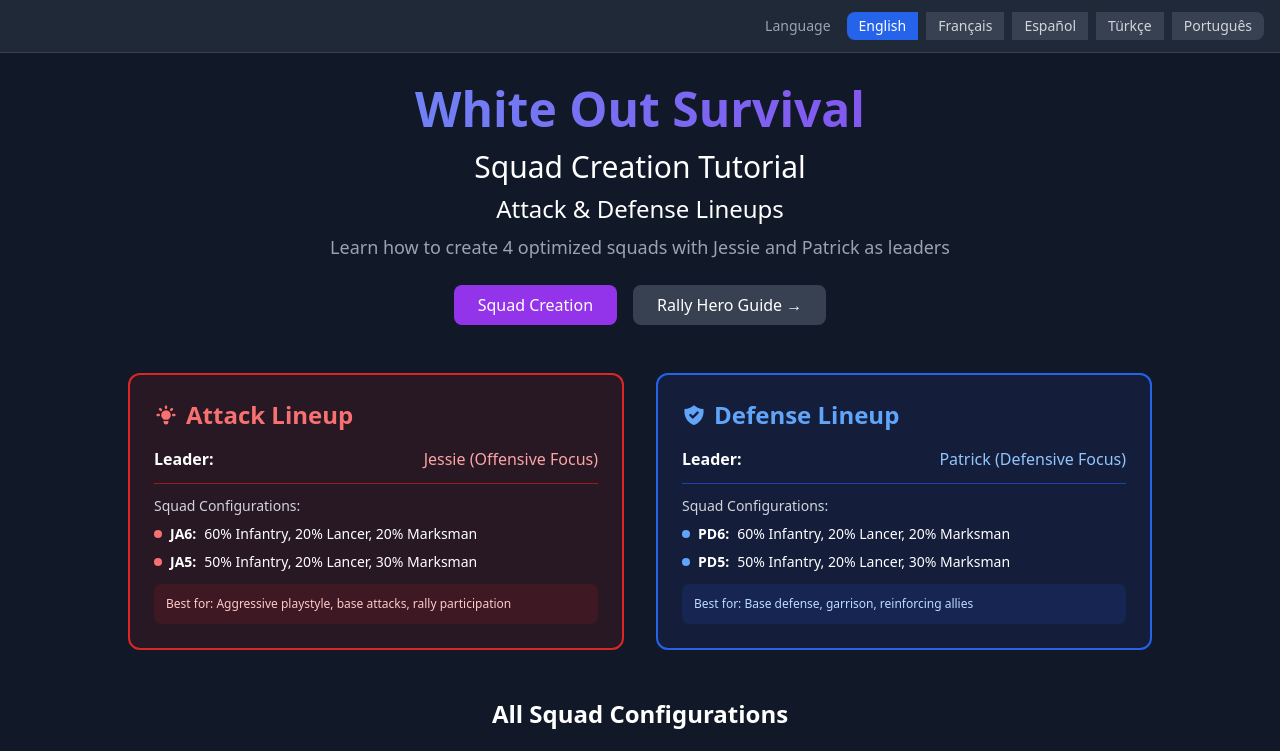
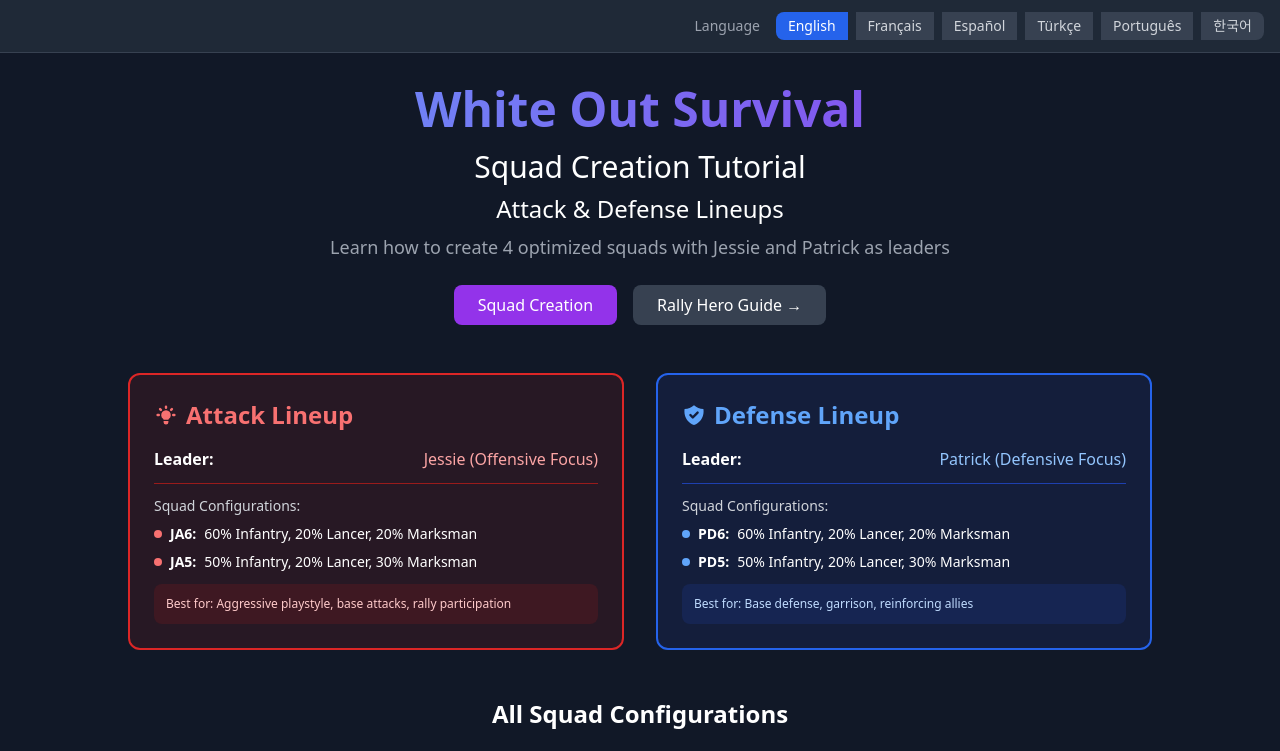
Before and after one commit to peak-flow/wos-rallies, a plain HTML site: page index.html in a window 1280 px wide. Shown: the top 751 px of the page. Drawn offline with nearby package versions, Linux system fonts and the light colour scheme.

Commit message:
feat: add Korean language support
- Added Korean language button (한국어) to both pages
- Included ko.js translation file loading
- Converted ko.js from ES6 export to script tag format
- Updated language switcher UI to accommodate six languages
- Korean translations now fully supported alongside other languages

```diff
--- a/index.html
+++ b/index.html
@@ -56,8 +56,13 @@
                 </button>
                 <button @click="setLanguage('pt')"
                         :class="currentLang === 'pt' ? 'bg-blue-600 text-white' : 'bg-gray-700 text-gray-300 hover:bg-gray-600'"
+                        class="px-3 py-1 text-sm font-medium transition-colors">
+                    Português
+                </button>
+                <button @click="setLanguage('ko')"
+                        :class="currentLang === 'ko' ? 'bg-blue-600 text-white' : 'bg-gray-700 text-gray-300 hover:bg-gray-600'"
                         class="px-3 py-1 rounded-r-lg text-sm font-medium transition-colors">
-                    Português
+                    한국어
                 </button>
             </div>
         </div>
@@ -343,6 +348,7 @@
     <script src="translations/es.js"></script>
     <script src="translations/tr.js"></script>
     <script src="translations/pt.js"></script>
+    <script src="translations/ko.js"></script>
 
     <script>
         // Translation system (now using loaded translations)
--- a/translations/ko.js
+++ b/translations/ko.js
@@ -1,4 +1,5 @@
-export const ko = {
+window.translations = window.translations || {};
+window.translations.ko = {
   language: '언어',
   title: '부대 편성 튜토리얼',
   subtitle: '공격 및 방어 부대 구성',
```
Also changed, not shown: rally-guide.html (+7 -1 lines).
